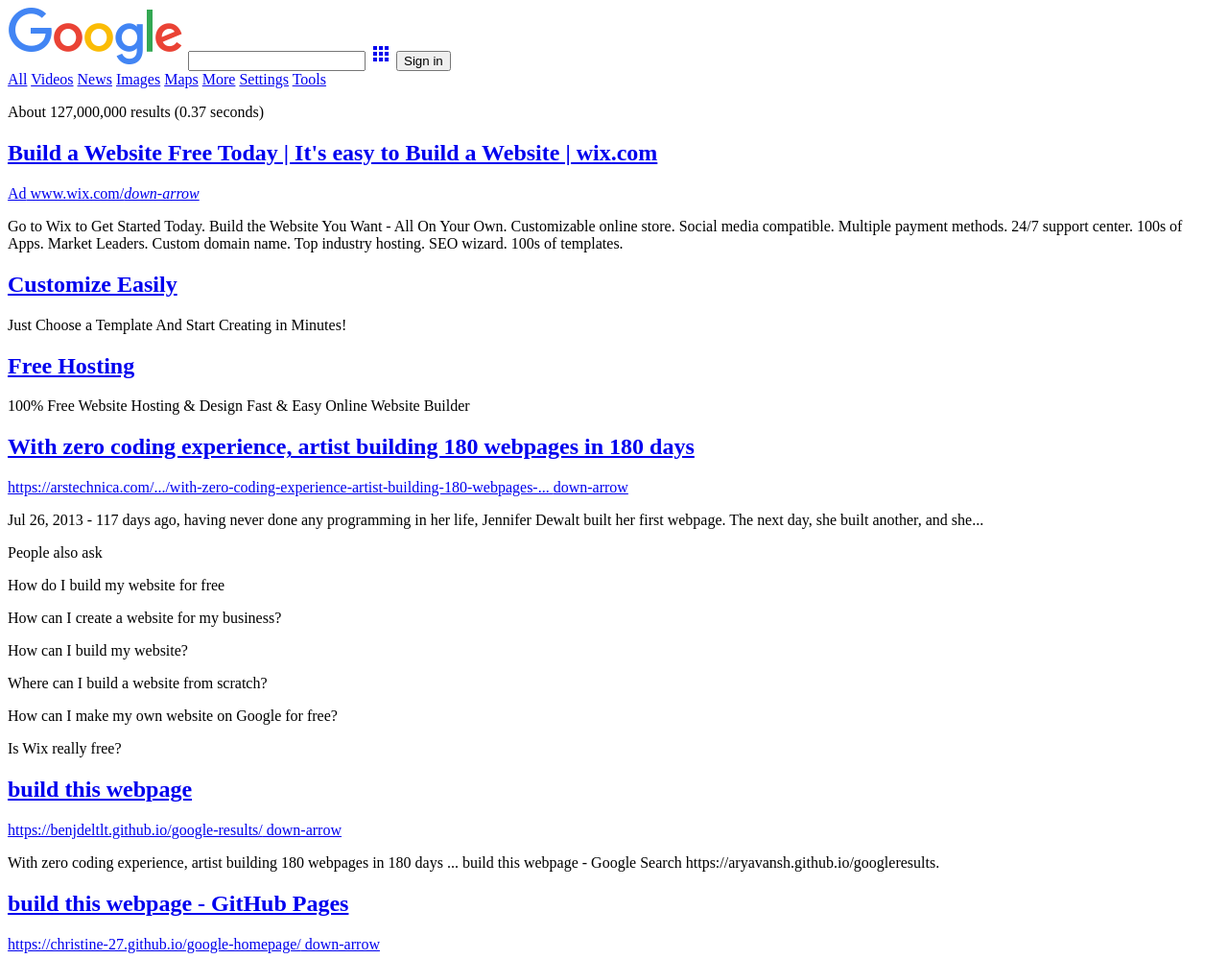
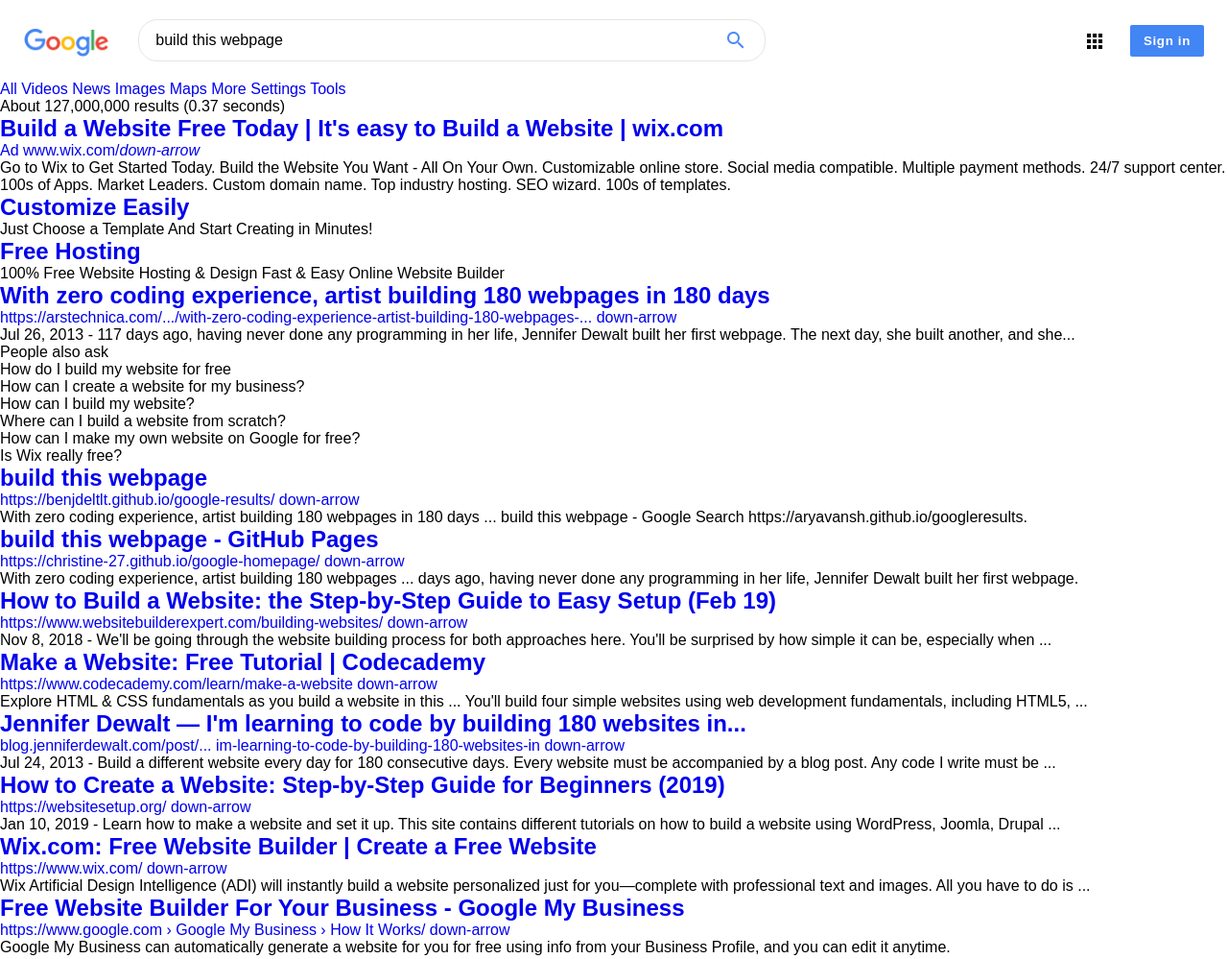
Before and after one commit to LucasBarbara/google-homepage-h, a plain HTML site: page index.html in a window 1280 px wide. Shown: the top 999 px of the page at 96% size. Drawn offline with Linux system fonts and the light colour scheme.

Commit message:
Set styles for the top navbar

```diff
--- a/css/styles.css
+++ b/css/styles.css
@@ -0,0 +1,87 @@
+* {
+  margin: 0;
+  padding: 0;
+}
+
+a {
+
+  text-decoration: none;
+}
+
+body {
+
+  font-family: arial, sans-serif;
+  font-size: 16px;
+}
+
+button {
+
+  background-color: #4285F4;
+  border: 0;
+  border-radius: 2px;
+  color: white;
+  font-weight: bold;
+  margin-right: 25px;
+  margin-left: 25px;
+  padding: 8px 14px;
+  letter-spacing: 0.05em;
+}
+
+input {
+
+  border: 1px solid #E5E5E5;
+  border-radius: 20px;
+  font-size: 16px;
+  height: 42px;
+  padding-left: 17px;
+  width: 635px;
+}
+
+.flex-container-nav {
+
+  align-items: center;
+  display: flex;
+  justify-content: space-between;
+  margin-bottom: 20px;
+  margin-top: 20px;
+}
+
+.input {
+
+  align-items: center;
+  display: flex;
+  position: relative;
+}
+
+.nav-item {
+
+  color: black;
+}
+
+.sign-in {
+
+  display: flex;
+}
+
+.nav-item i {
+
+  color: black;
+  margin-top: 5px;
+}
+
+#logo {
+
+  margin-left: 25px;
+  margin-right: 30px;
+  margin-top: 5px;
+  width: 10%;
+  height: 10%;
+}
+
+#search-icon {
+
+  color: #4B8BF5;
+  position: absolute;
+  left: 755px;
+  top: 5px;
+}
--- a/index.html
+++ b/index.html
@@ -14,11 +14,16 @@
   <body>
     <nav>
 
-      <div class="top-nav">
-        <img src="images/googlelogo.png" alt="Google logo">
-        <input type="text">
-        <a class="nav-item" href="#"><i class="material-icons">apps</i></a>
-        <button>Sign in</button>
+      <div class="flex-container-nav">
+        <div class="nav-item input">
+          <img src="images/googlelogo.png" alt="Google logo" id="logo">
+          <input type="text" value="build this webpage">
+          <i class="material-icons" id="search-icon">search</i>
+        </div>
+        <div class="nav-item sign-in">
+          <a href="#"><i class="material-icons">apps</i></a>
+          <button>Sign in</button>
+        </div>
       </div>
 
       <div class="bottom-nav">
@@ -27,7 +32,7 @@
         <a href="#">News</a>
         <a href="#">Images</a>
         <a href="#">Maps</a>
-        <a href="#">More</a>
+        <a href="#" id="more">More</a>
         <a href="#">Settings</a>
         <a href="#">Tools</a>
       </div>
```
